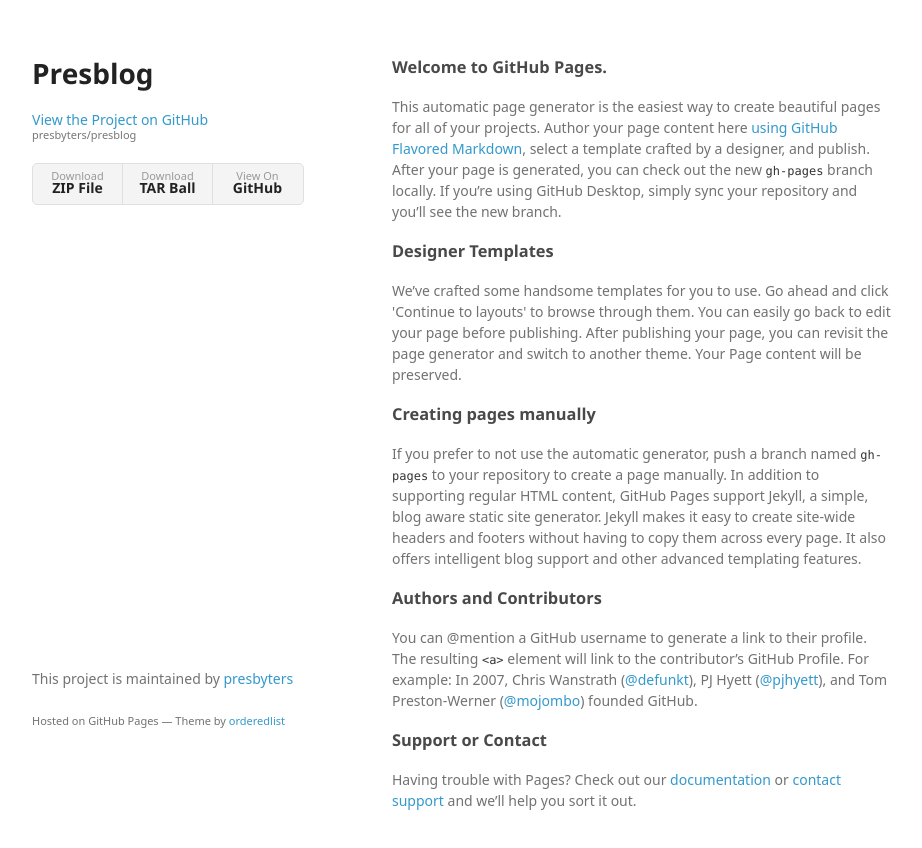
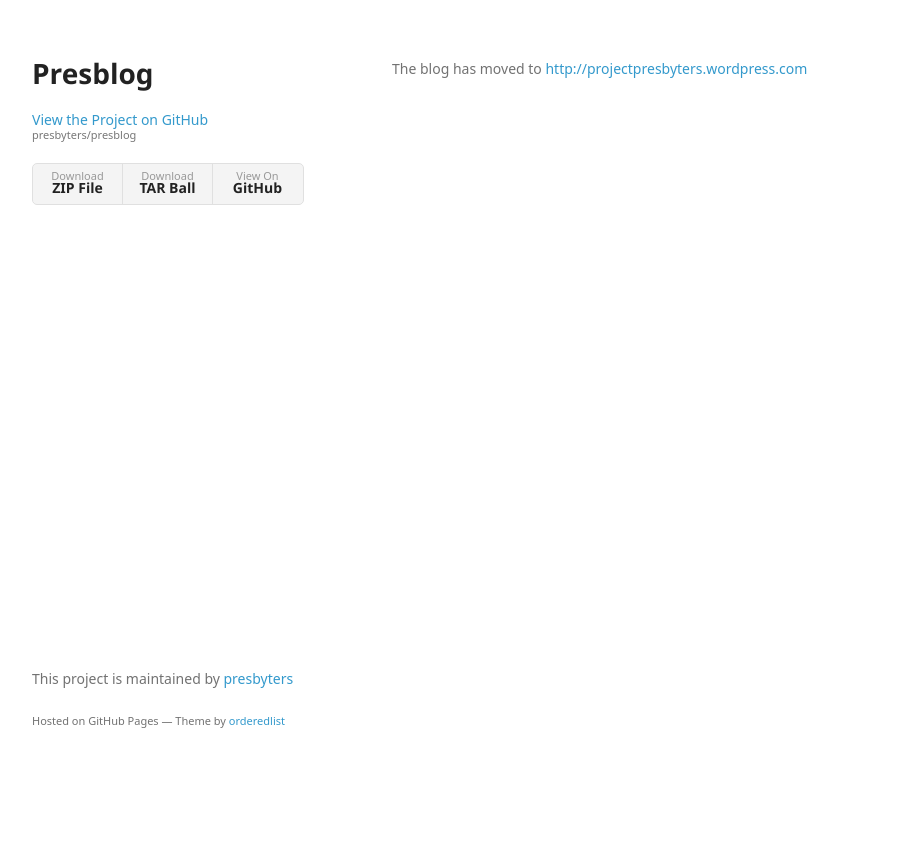
Before and after one commit to presbyters/presblog, a plain HTML site: page index.html in a window 1280 px wide. Shown: the whole page, without its empty margins (178-1100 px from the left). After the commit the page ends 800 px from the top, so only its background shows below. Drawn offline with Linux system fonts and the light colour scheme; a web font is replaced by a local one.

```diff
--- a/index.html
+++ b/index.html
@@ -28,30 +28,7 @@
         </ul>
       </header>
       <section>
-        <h3>
-<a id="welcome-to-github-pages" class="anchor" href="#welcome-to-github-pages" aria-hidden="true"><span aria-hidden="true" class="octicon octicon-link"></span></a>Welcome to GitHub Pages.</h3>
-
-<p>This automatic page generator is the easiest way to create beautiful pages for all of your projects. Author your page content here <a href="https://guides.github.com/features/mastering-markdown/">using GitHub Flavored Markdown</a>, select a template crafted by a designer, and publish. After your page is generated, you can check out the new <code>gh-pages</code> branch locally. If you’re using GitHub Desktop, simply sync your repository and you’ll see the new branch.</p>
-
-<h3>
-<a id="designer-templates" class="anchor" href="#designer-templates" aria-hidden="true"><span aria-hidden="true" class="octicon octicon-link"></span></a>Designer Templates</h3>
-
-<p>We’ve crafted some handsome templates for you to use. Go ahead and click 'Continue to layouts' to browse through them. You can easily go back to edit your page before publishing. After publishing your page, you can revisit the page generator and switch to another theme. Your Page content will be preserved.</p>
-
-<h3>
-<a id="creating-pages-manually" class="anchor" href="#creating-pages-manually" aria-hidden="true"><span aria-hidden="true" class="octicon octicon-link"></span></a>Creating pages manually</h3>
-
-<p>If you prefer to not use the automatic generator, push a branch named <code>gh-pages</code> to your repository to create a page manually. In addition to supporting regular HTML content, GitHub Pages support Jekyll, a simple, blog aware static site generator. Jekyll makes it easy to create site-wide headers and footers without having to copy them across every page. It also offers intelligent blog support and other advanced templating features.</p>
-
-<h3>
-<a id="authors-and-contributors" class="anchor" href="#authors-and-contributors" aria-hidden="true"><span aria-hidden="true" class="octicon octicon-link"></span></a>Authors and Contributors</h3>
-
-<p>You can @mention a GitHub username to generate a link to their profile. The resulting <code>&lt;a&gt;</code> element will link to the contributor’s GitHub Profile. For example: In 2007, Chris Wanstrath (<a href="https://github.com/defunkt" class="user-mention">@defunkt</a>), PJ Hyett (<a href="https://github.com/pjhyett" class="user-mention">@pjhyett</a>), and Tom Preston-Werner (<a href="https://github.com/mojombo" class="user-mention">@mojombo</a>) founded GitHub.</p>
-
-<h3>
-<a id="support-or-contact" class="anchor" href="#support-or-contact" aria-hidden="true"><span aria-hidden="true" class="octicon octicon-link"></span></a>Support or Contact</h3>
-
-<p>Having trouble with Pages? Check out our <a href="https://help.github.com/pages">documentation</a> or <a href="https://github.com/contact">contact support</a> and we’ll help you sort it out.</p>
+        <p>The blog has moved to <a href="http://projectpresbyters.wordpress.com">http://projectpresbyters.wordpress.com</a></p>
       </section>
       <footer>
         <p>This project is maintained by <a href="https://github.com/presbyters">presbyters</a></p>
```
Also changed, not shown: params.json (+1 -1 lines).
